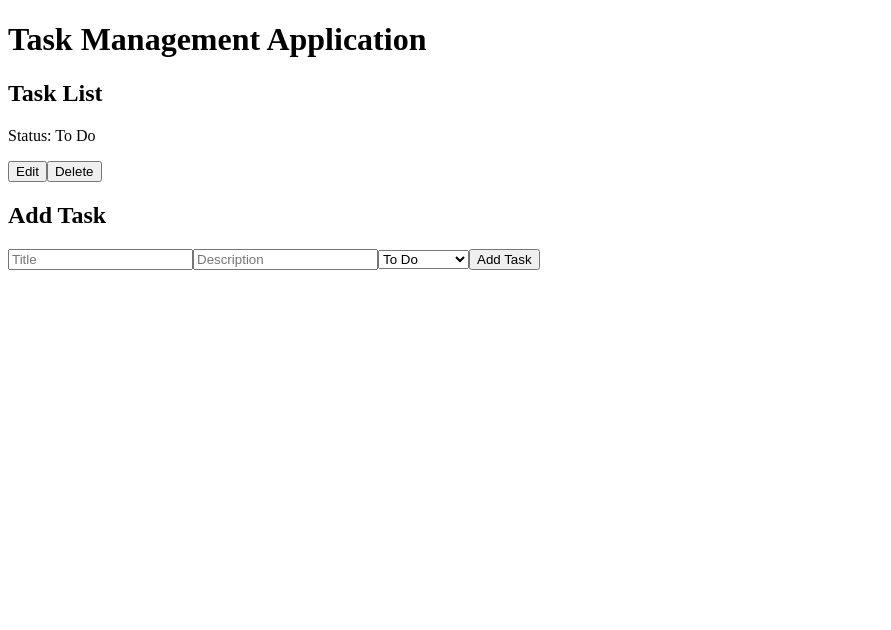
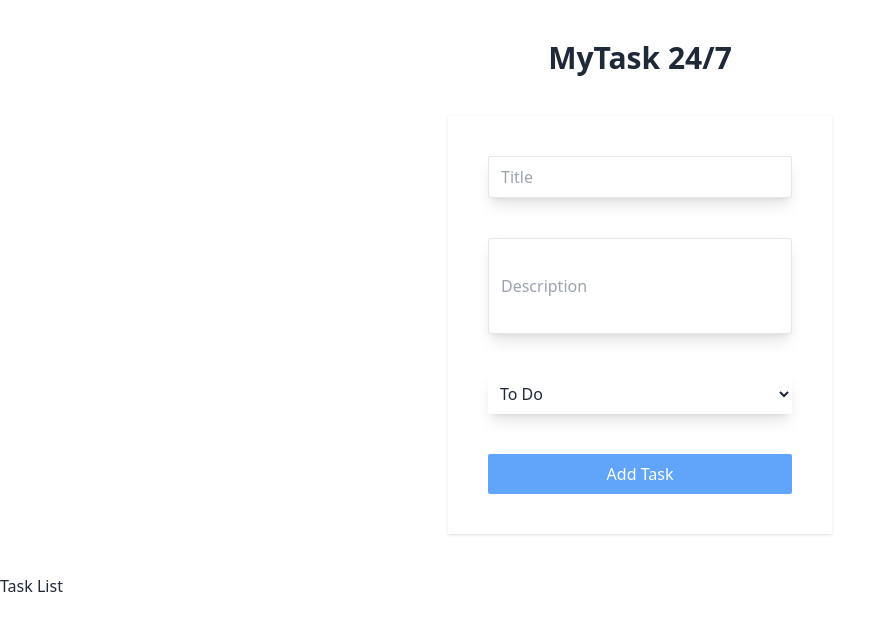
Before and after one commit to devvsakib/stamurai, a Next.js app: page / in a window 1280 px wide. Both pictures are taken after a click on the button "Add Task". Shown: the top 630 px of the page, without its empty margins (0-891 px from the left). Built offline with nearby package versions, Linux system fonts and the light colour scheme.

Commit message:
form ui completed

```diff
--- a/src/components/TaskForm.tsx
+++ b/src/components/TaskForm.tsx
@@ -7,11 +7,11 @@ const TaskForm: React.FC = observer(() => {
   const { taskStore } = useStore();
   const [title, setTitle] = useState('');
   const [description, setDescription] = useState('');
+  const [showForm, setShowForm] = useState(false);
   const [status, setStatus] = useState('To Do'); // Set the default value to 'To Do'
 
   const handleSubmit = (e: React.FormEvent) => {
     e.preventDefault();
-
     const newTask = Task.create({
       id: Math.random().toString(),
       title,
@@ -22,32 +22,41 @@ const TaskForm: React.FC = observer(() => {
     taskStore.addTask(newTask);
     setTitle('');
     setDescription('');
-    setStatus('To Do'); // Reset the status to 'To Do' after submission
+    setStatus('To Do');
+    setShowForm(false);
   };
 
   return (
     <div>
-      <h2>Add Task</h2>
-      <form onSubmit={handleSubmit}>
+      {
+        !showForm &&
+        <button className='border-0 p-2 px-4 bg-blue-400 text-white mb-5 rounded-sm bg-white/20' onClick={() => setShowForm(!showForm)}>Add Task</button>
+      }
+      {
+        showForm &&
+        <form onSubmit={handleSubmit} className='mb-10 p-10 shadow grid gap-10 max-w-sm mx-auto'>
           <input
+            className='shadow-lg border py-2 rounded-sm px-3'
             type="text"
             placeholder="Title"
             value={title}
             onChange={(e) => setTitle(e.target.value)}
           />
           <input
+            className='shadow-lg border h-24 py-2 rounded-sm px-3'
             type="text"
             placeholder="Description"
             value={description}
             onChange={(e) => setDescription(e.target.value)}
           />
-        <select value={status} onChange={(e) => setStatus(e.target.value)}>
+          <select value={status} onChange={(e) => setStatus(e.target.value)} className='p-2 rounded-sm shadow-lg bg-transparent'>
             <option value="To Do">To Do</option>
             <option value="In Progress">In Progress</option>
             <option value="Completed">Completed</option>
           </select>
-        <button type="submit">Add Task</button>
+          <button type="submit" className='bg-blue-400 rounded-sm text-white py-2 hover:bg-blue-500 duration-200 transition-all ease-linear'>Add Task</button>
         </form>
+      }
     </div>
   );
 });
--- a/src/components/TaskItem.tsx
+++ b/src/components/TaskItem.tsx
@@ -18,6 +18,7 @@ const TaskItem: React.FC<TaskItemProps> = observer(({ task, onEdit, onDelete })
 
   const handleEdit = () => {
     onEdit(task.id);
+    window.my_modal_5.showModal()
   };
 
   const handleDelete = () => {
@@ -26,6 +27,7 @@ const TaskItem: React.FC<TaskItemProps> = observer(({ task, onEdit, onDelete })
   };
 
   return (
+    <>
       <div>
         <h3>{task.title}</h3>
         <p>{task.description}</p>
@@ -33,6 +35,17 @@ const TaskItem: React.FC<TaskItemProps> = observer(({ task, onEdit, onDelete })
         <button onClick={handleEdit}>Edit</button>
         <button onClick={handleDelete}>Delete</button>
       </div>
+      <dialog id="my_modal_5" className="modal modal-bottom sm:modal-middle">
+        <form method="dialog" className="modal-box">
+          <h3 className="font-bold text-lg">Hello!</h3>
+          <p className="py-4">Press ESC key or click the button below to close</p>
+          <div className="modal-action">
+            {/* if there is a button in form, it will close the modal */}
+            <button className="btn">Close</button>
+          </div>
+        </form>
+      </dialog>
+    </>
   );
 });
 
--- a/src/components/TaskList.tsx
+++ b/src/components/TaskList.tsx
@@ -9,22 +9,22 @@ const TaskList: React.FC = observer(() => {
   const handleEditTask = (taskId: string) => {
     const task = taskStore.tasks.find((t) => t.id === taskId);
     if (task) {
-      const updatedTitle = prompt('Enter the updated title:', task.title);
-      const updatedDescription = prompt(
-        'Enter the updated description:',
-        task.description
-      );
-      const updatedStatus = prompt('Enter the updated status:', task.status);
+      // const updatedTitle = prompt('Enter the updated title:', task.title);
+      // const updatedDescription = prompt(
+      //   'Enter the updated description:',
+      //   task.description
+      // );
+      // const updatedStatus = prompt('Enter the updated status:', task.status);
 
-      if (updatedTitle && updatedDescription && updatedStatus) {
-        const updatedTask = {
-          ...task,
-          title: updatedTitle,
-          description: updatedDescription,
-          status: updatedStatus,
-        };
-        taskStore.editTask(taskId, updatedTask);
-      }
+      // if (updatedTitle && updatedDescription && updatedStatus) {
+      //   const updatedTask = {
+      //     ...task,
+      //     title: updatedTitle,
+      //     description: updatedDescription,
+      //     status: updatedStatus,
+      //   };
+      //   taskStore.editTask(taskId, updatedTask);
+      // }
     }
   };
 
--- a/src/pages/_app.tsx
+++ b/src/pages/_app.tsx
@@ -1,4 +1,4 @@
-import React from 'react';
+import "../styles/globals.css";
 import { AppProps } from 'next/app';
 import { storeContext } from '../store/storeContext';
 import { useLocalStore } from 'mobx-react-lite';
--- a/src/pages/_document.tsx
+++ b/src/pages/_document.tsx
@@ -2,7 +2,7 @@ import { Html, Head, Main, NextScript } from 'next/document'
 
 export default function Document() {
   return (
-    <Html lang="en">
+    <Html lang="en" data-theme="light">
       <Head />
       <body>
         <Main />
--- a/src/pages/index.tsx
+++ b/src/pages/index.tsx
@@ -11,10 +11,10 @@ interface Task {
 
 const Home: React.FC = () => {
   return (
-    <div>
-      <h1>Task Management Application</h1>
+    <div className='max-w-[1280px] mx-auto my-10'>
+      <h1 className='font-bold text-center text-3xl mb-10'>MyTask 24/7</h1>
+      <TaskForm />
       <TaskList />
-      <TaskForm />
     </div>
   );
 };
```
Lines whose indentation alone changed are shown as unchanged.
